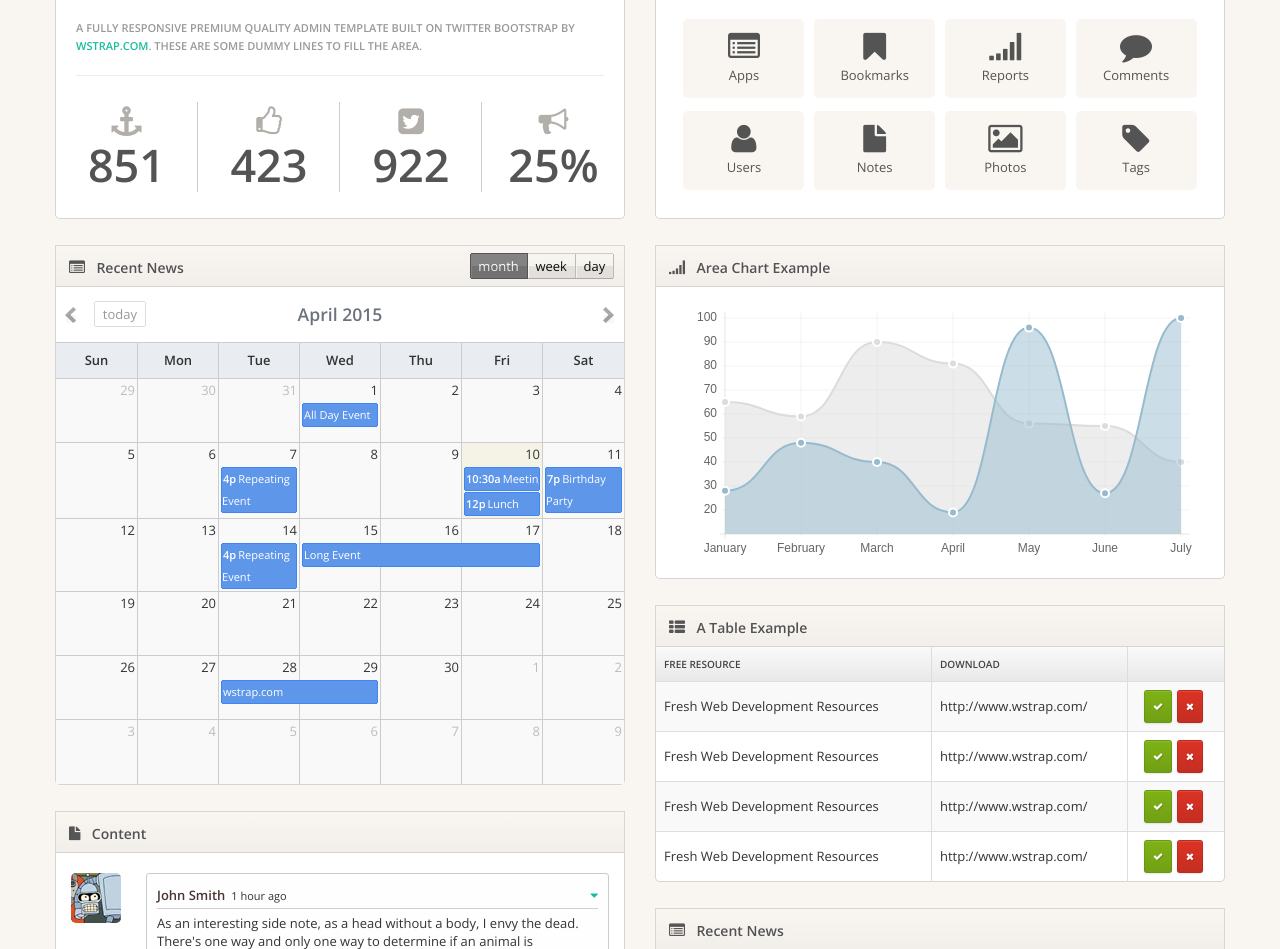
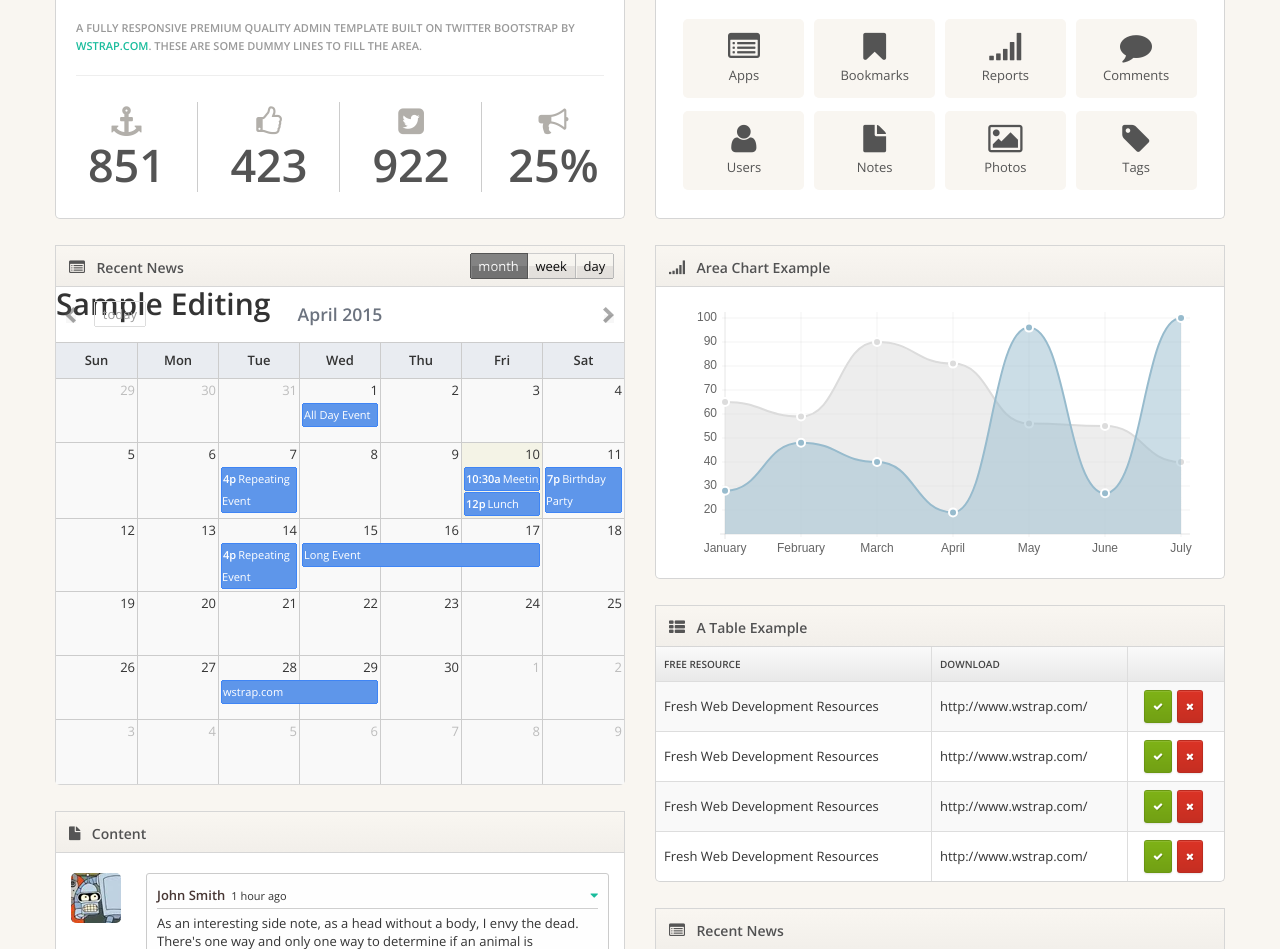
Before and after one commit to marlitodungog/wstrap, a PHP site: page / in a window 1280 px wide. Shown: the part 191-1140 px from the top of the page. Run offline with PHP 8.4, Linux system fonts and the light colour scheme.

Commit message:
sample editing

```diff
--- a/index.php
+++ b/index.php
@@ -103,6 +103,7 @@
           <div class="widget widget-nopad">
             <div class="widget-header"> <i class="icon-list-alt"></i>
               <h3> Recent News</h3>
+              <h1>Sample Editing</h1>
             </div>
             <!-- /widget-header -->
             <div class="widget-content">
```
